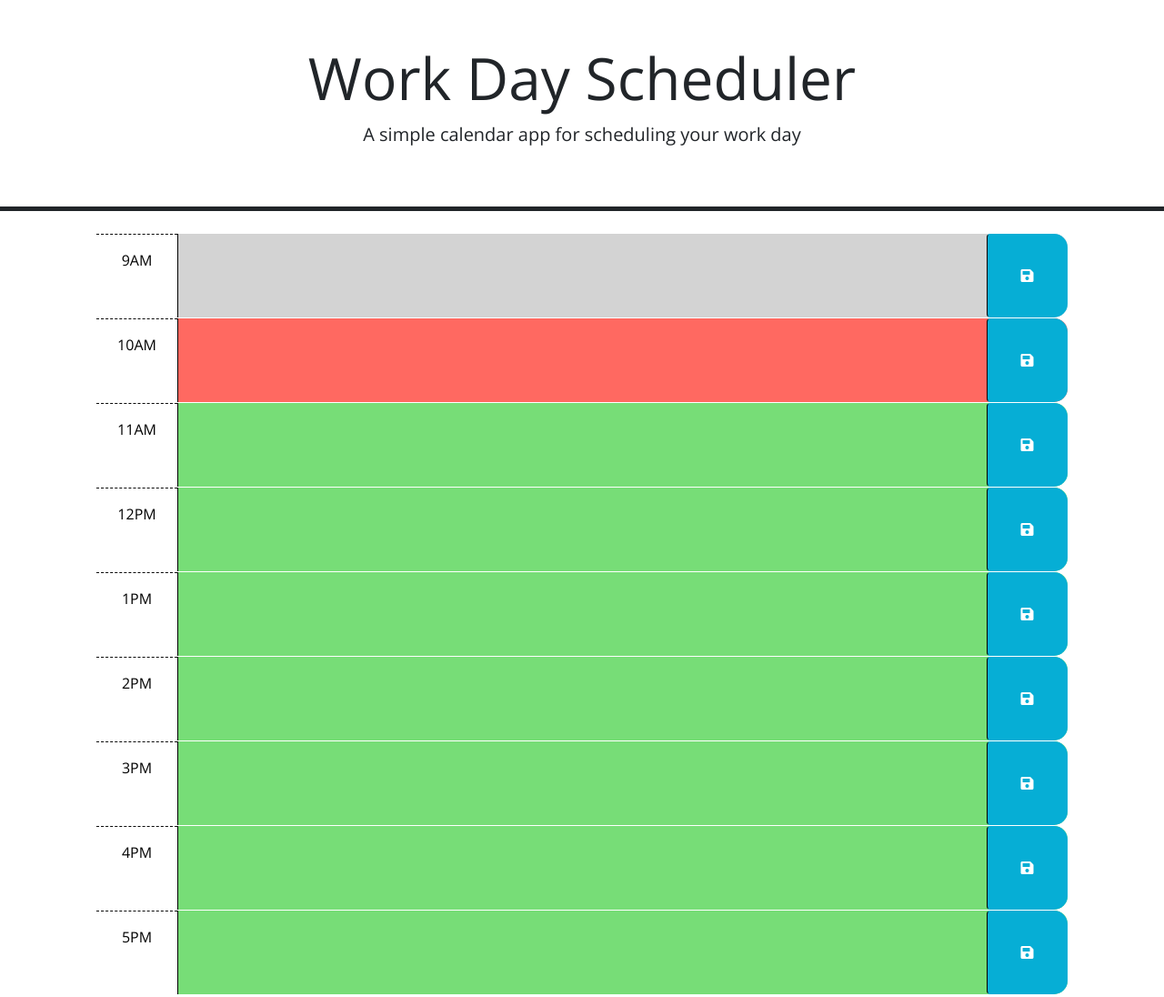
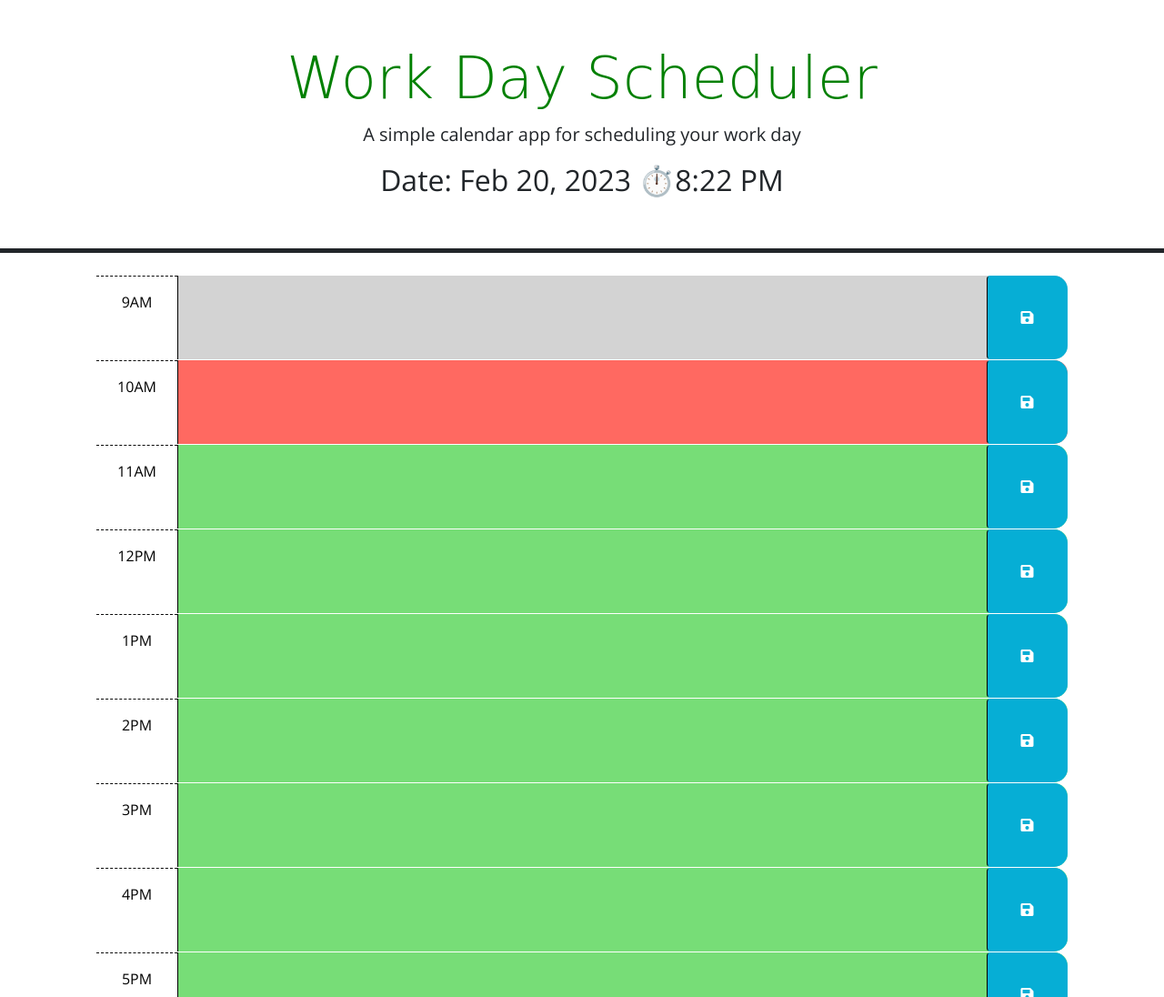
Before and after one commit to Henrich77/Day-planner, a plain HTML site: page index.html in a window 1280 px wide. Shown: the top 1096 px of the page at 91% size. Drawn offline with nearby package versions, Linux system fonts and the light colour scheme; a web font is replaced by a local one.

Commit message:
added the current day and font

```diff
--- a/index.html
+++ b/index.html
@@ -1,32 +1,30 @@
 <!DOCTYPE html>
 <html lang="en">
+
 <head>
   <meta charset="UTF-8" />
   <meta name="viewport" content="width=device-width, initial-scale=1.0" />
   <meta http-equiv="X-UA-Compatible" content="ie=edge" />
-    <link
-      rel="stylesheet"
-      href="https://cdn.jsdelivr.net/npm/bootstrap@5.1.3/dist/css/bootstrap.min.css"
-    />
-    <link
-      rel="stylesheet"
-      href="https://use.fontawesome.com/releases/v5.8.1/css/all.css"
-      integrity="sha384-50oBUHEmvpQ+1lW4y57PTFmhCaXp0ML5d60M1M7uH2+nqUivzIebhndOJK28anvf"
-      crossorigin="anonymous"
-    />
-    <link
-      href="https://fonts.googleapis.com/css?family=Open+Sans&display=swap"
-      rel="stylesheet"
-    />
+  <link rel="stylesheet" href="https://cdn.jsdelivr.net/npm/bootstrap@5.1.3/dist/css/bootstrap.min.css" />
+  <link rel="stylesheet" href="https://use.fontawesome.com/releases/v5.8.1/css/all.css"
+    integrity="sha384-50oBUHEmvpQ+1lW4y57PTFmhCaXp0ML5d60M1M7uH2+nqUivzIebhndOJK28anvf" crossorigin="anonymous" />
+  <link href="https://fonts.googleapis.com/css?family=Open+Sans&display=swap" rel="stylesheet" />
+
+ <link rel="preconnect" href="https://fonts.googleapis.com">
+<link rel="preconnect" href="https://fonts.gstatic.com" crossorigin>
+<link href="https://fonts.googleapis.com/css2?family=Contrail+One&family=Tourney:ital,wght@0,200;1,400;1,600&display=swap" rel="stylesheet">
+
+
   <link rel="stylesheet" href="style.css" />
   <title>Work Day Scheduler</title>
 </head>
 
 <body>
   <header class="p-5 mb-4 border-5 border-bottom border-dark text-center">
-      <h1 class="display-3">Work Day Scheduler</h1>
-      <p class="lead">A simple calendar app for scheduling your work day</p>
+    <h1 class="display-3 header">Work Day Scheduler</h1>
+    <p class="lead text">A simple calendar app for scheduling your work day</p>
     <p id="currentDay" class="lead"></p>
+    <h2 id="time-display"></h2>
   </header>
   <div class="container-lg px-5">
     <!-- Use class for "past", "present", and "future" to apply styles to the
@@ -115,12 +113,10 @@
     </div>
 
     <script src="https://code.jquery.com/jquery-3.4.1.min.js"></script>
-    <script
-      src="https://cdn.jsdelivr.net/npm/dayjs@1.11.3/dayjs.min.js"
-      integrity="sha256-iu/zLUB+QgISXBLCW/mcDi/rnf4m4uEDO0wauy76x7U="
-      crossorigin="anonymous"
-    ></script>
+    <script src="https://cdn.jsdelivr.net/npm/dayjs@1.11.3/dayjs.min.js"
+      integrity="sha256-iu/zLUB+QgISXBLCW/mcDi/rnf4m4uEDO0wauy76x7U=" crossorigin="anonymous"></script>
 
     <script src="script.js"></script>
 </body>
+
 </html>
--- a/script.js
+++ b/script.js
@@ -1,3 +1,8 @@
+var timeEl = $('#time-display');
+
+
+
+
 // Wrap all code that interacts with the DOM in a call to jQuery to ensure that
 // the code isn't run until the browser has finished rendering all the elements
 // in the html.
@@ -21,3 +26,10 @@ $(function () {
   //
   // TODO: Add code to display the current date in the header of the page.
 });
+
+function displayTime() {
+  var time = dayjs().format(`[Date:]	MMM D, YYYY ⏱️h:mm A`);
+  timeEl.text(time);
+}
+
+displayTime()
--- a/style.css
+++ b/style.css
@@ -1,6 +1,7 @@
 body {
   font-family: 'Open Sans', sans-serif;
   font-size: 16px;
+  background-color: white;
 }
 
 textarea {
@@ -57,3 +58,11 @@ textarea {
   font-size: 20px;
   transition: all 0.3s ease-in-out;
 }
+
+.display-3.header{
+
+
+  font-family: 'Tourney', cursive;
+  color:green
+
+}
```
Also changed, not shown: 1 other file. Lines whose indentation alone changed are shown as unchanged.
